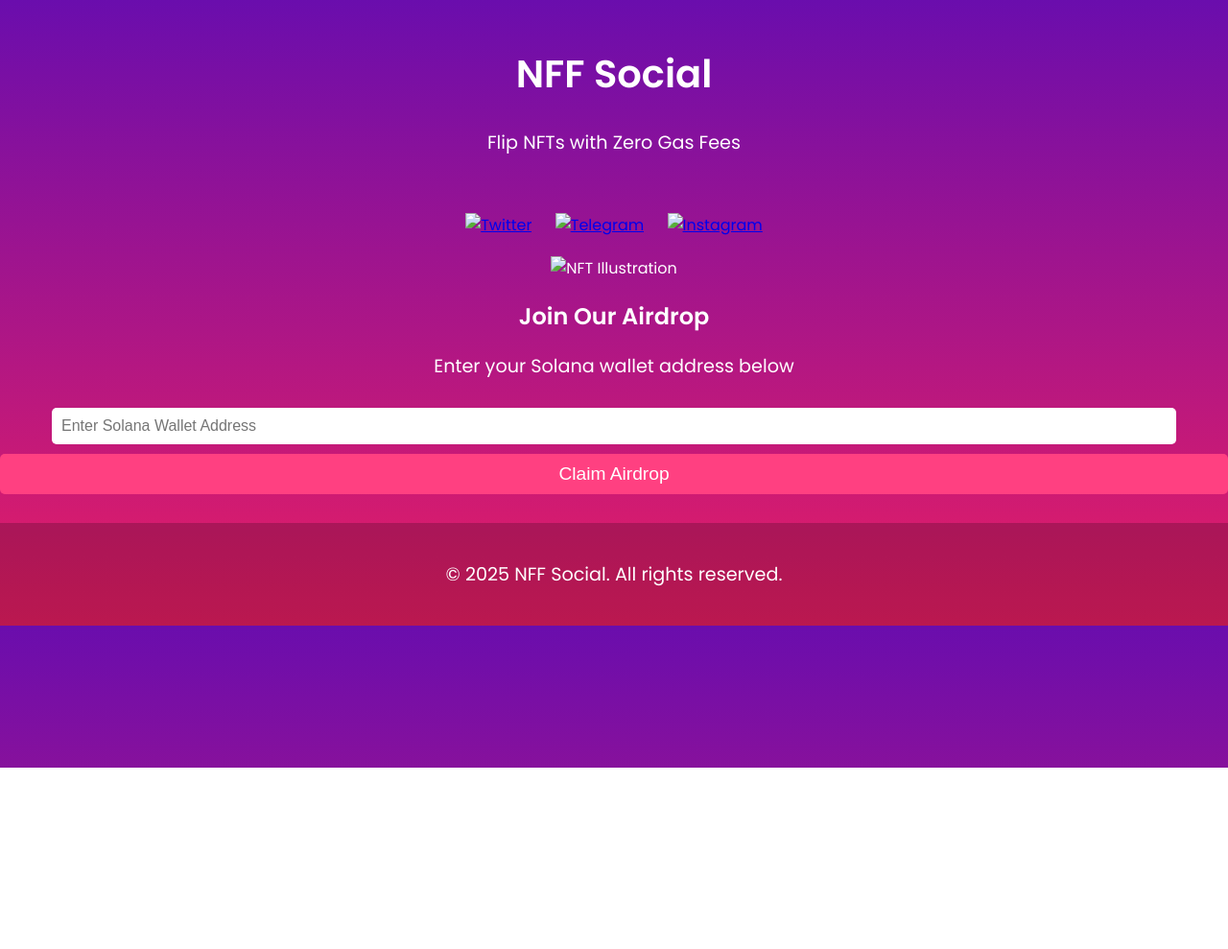
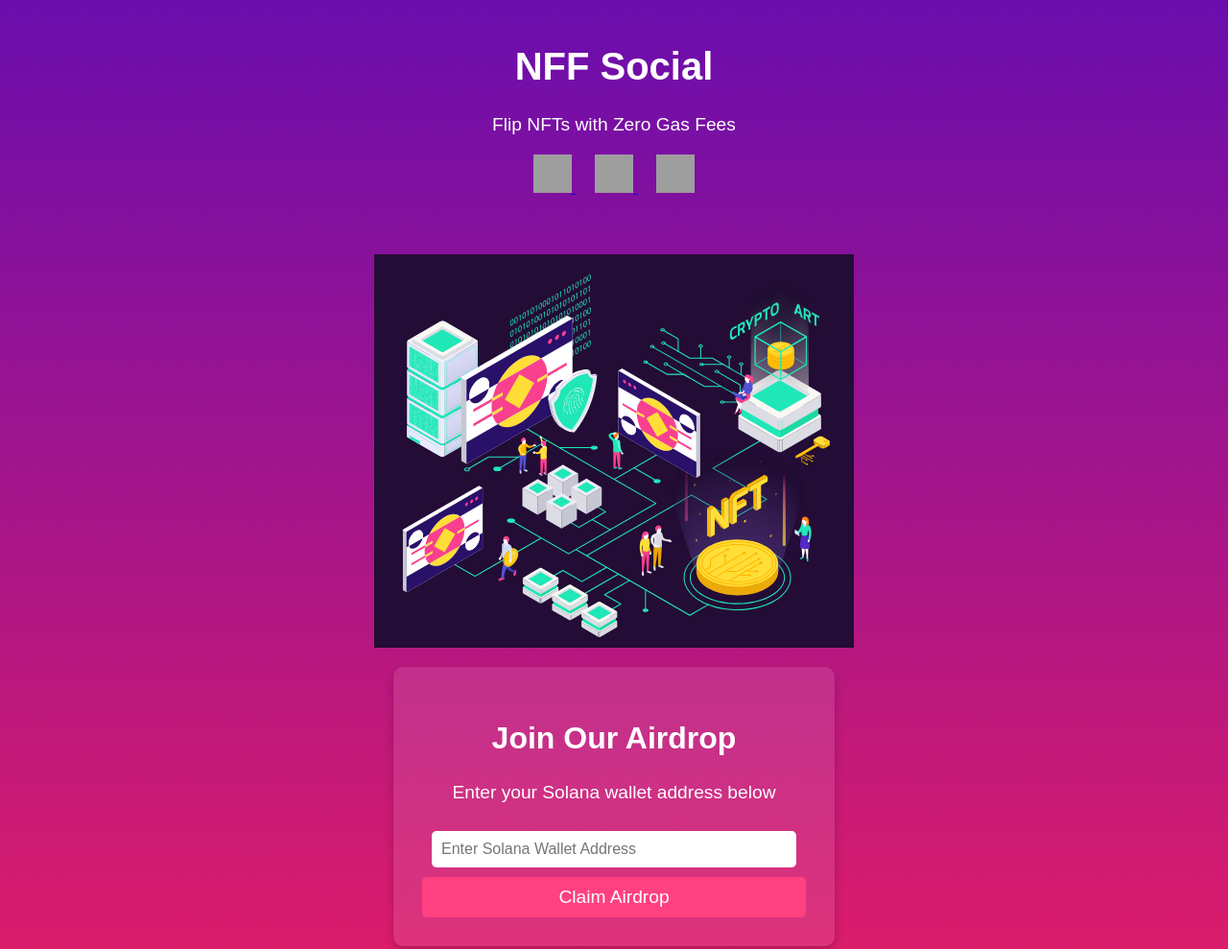
Before and after one commit to aditya140505/nff-social-site, a plain HTML site: page index.html in a window 1280 px wide. Shown: the top 989 px of the page at 96% size. Before the commit the page ends 800 px from the top, so only its background shows below. Drawn offline with Linux system fonts and the light colour scheme; grey boxes are pictures that could not be loaded.

Commit message:
index.html

```diff
--- a/index.html
+++ b/index.html
@@ -5,38 +5,43 @@
     <meta name="viewport" content="width=device-width, initial-scale=1.0">
     <title>NFF Social</title>
     <link rel="stylesheet" href="assets/styles.css">
-    <link rel="preconnect" href="https://fonts.googleapis.com">
-    <link href="https://fonts.googleapis.com/css2?family=Poppins:wght@300;400;600&display=swap" rel="stylesheet">
 </head>
 <body>
+
     <header>
-        <div class="container">
         <h1>NFF Social</h1>
         <p>Flip NFTs with Zero Gas Fees</p>
+
+        <div class="social-icons">
+            <a href="https://twitter.com/nffsocial" target="_blank">
+                <img src="assets/images/twitter.png" alt="Twitter">
+            </a>
+            <a href="https://t.me/nffsocial" target="_blank">
+                <img src="assets/images/telegram.png" alt="Telegram">
+            </a>
+            <a href="https://instagram.com/nffsocial" target="_blank">
+                <img src="assets/images/instagram.png" alt="Instagram">
+            </a>
         </div>
     </header>
 
-    <section class="social-icons">
-        <a href="https://twitter.com/nffsocial" target="_blank"><img src="assets/images/twitter.svg" alt="Twitter"></a>
-        <a href="https://t.me/nffsocial" target="_blank"><img src="assets/images/telegram.svg" alt="Telegram"></a>
-        <a href="https://instagram.com/nffsocial" target="_blank"><img src="assets/images/instagram.svg" alt="Instagram"></a>
-    </section>
+    <main>
+        <img src="assets/images/banner.svg" alt="NFT Illustration" class="banner">
 
-    <section class="main-banner">
-        <img src="assets/images/banner.png" alt="NFT Illustration">
-    </section>
-
-    <section class="airdrop-form">
+        <section class="airdrop">
             <h2>Join Our Airdrop</h2>
             <p>Enter your Solana wallet address below</p>
-        <form action="#" method="POST">
-            <input type="text" name="wallet" placeholder="Enter Solana Wallet Address" required>
+
+            <form>
+                <input type="text" placeholder="Enter Solana Wallet Address" required>
                 <button type="submit">Claim Airdrop</button>
             </form>
         </section>
+    </main>
 
     <footer>
         <p>© 2025 NFF Social. All rights reserved.</p>
     </footer>
+
 </body>
 </html>
```
Lines whose indentation alone changed are shown as unchanged.
